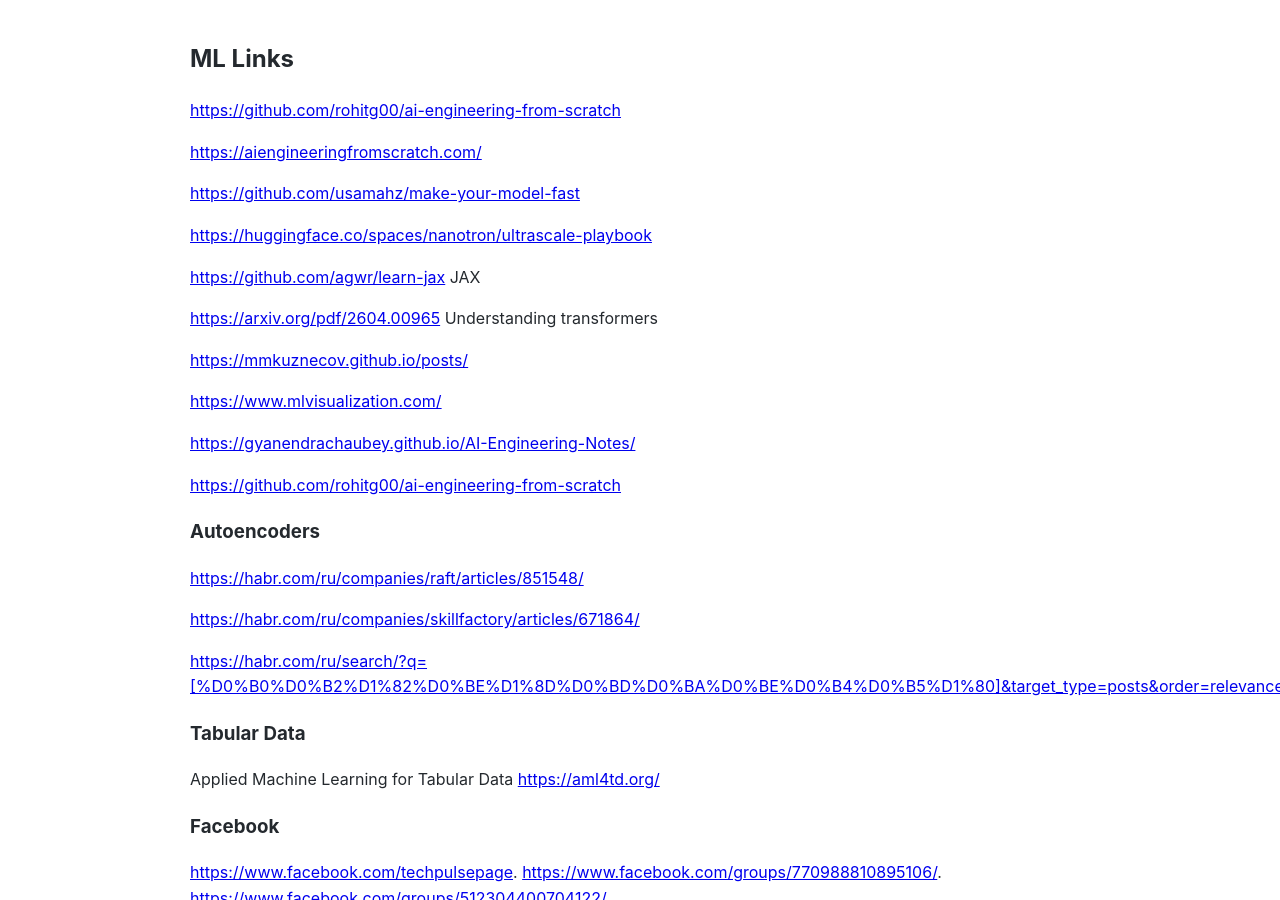
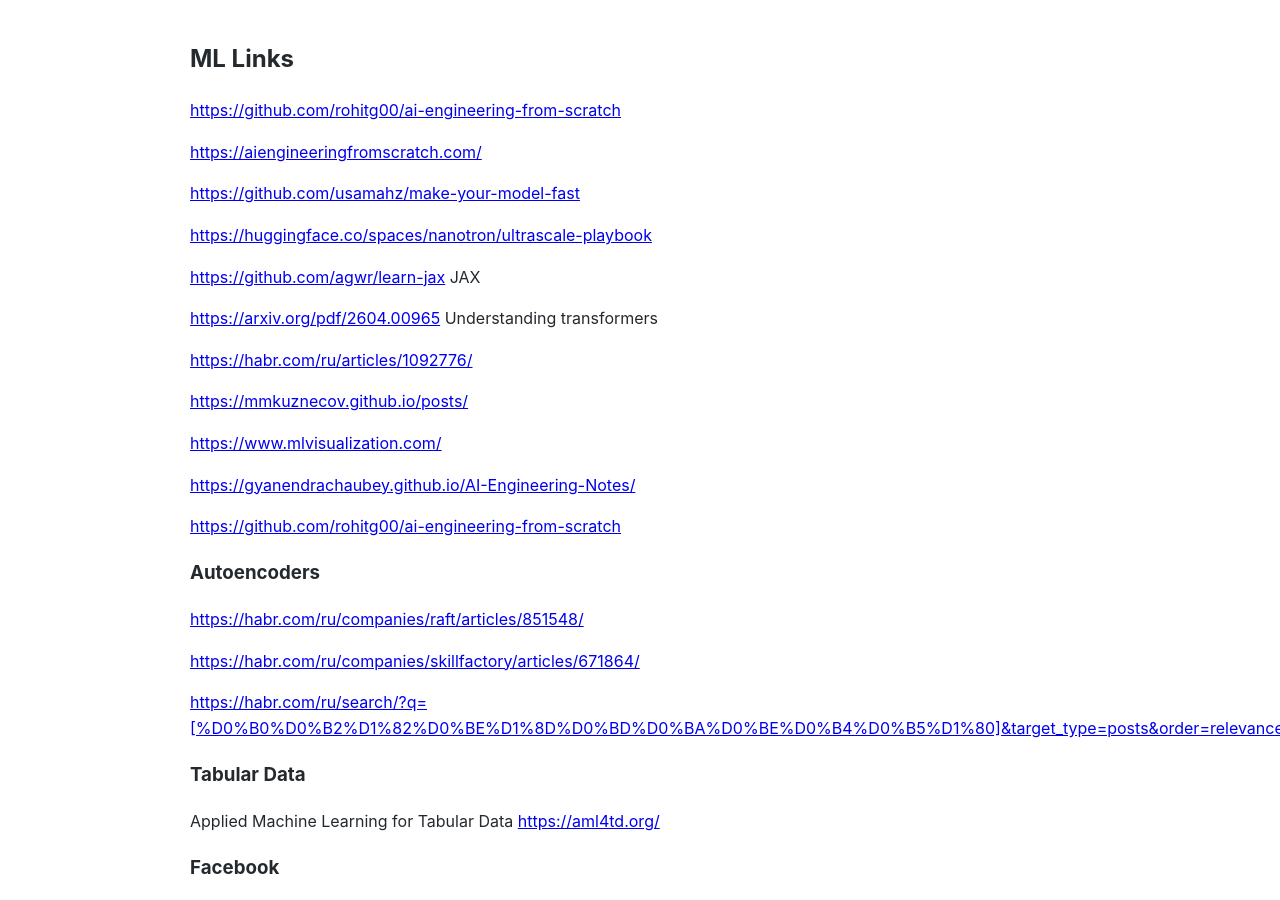
Before and after one commit to Michael-Lubinsky/michael-lubinsky.github.com, a Jekyll site: the page built from ml/mamba.md, in a window 1280 px wide and 900 px high. Built offline with Jekyll 4.4.1, drawn with Linux system fonts in a browser that asks for light colours; our own code applies the rules of GitHub Pages for plain Markdown files.

Commit message:
Add additional resources to mamba.md

```diff
--- a/ml/mamba.md
+++ b/ml/mamba.md
@@ -11,6 +11,8 @@
 <https://github.com/agwr/learn-jax> JAX
 
 <https://arxiv.org/pdf/2604.00965> Understanding transformers
+
+<https://habr.com/ru/articles/1092776/>
 
 <https://mmkuznecov.github.io/posts/>
 
```
